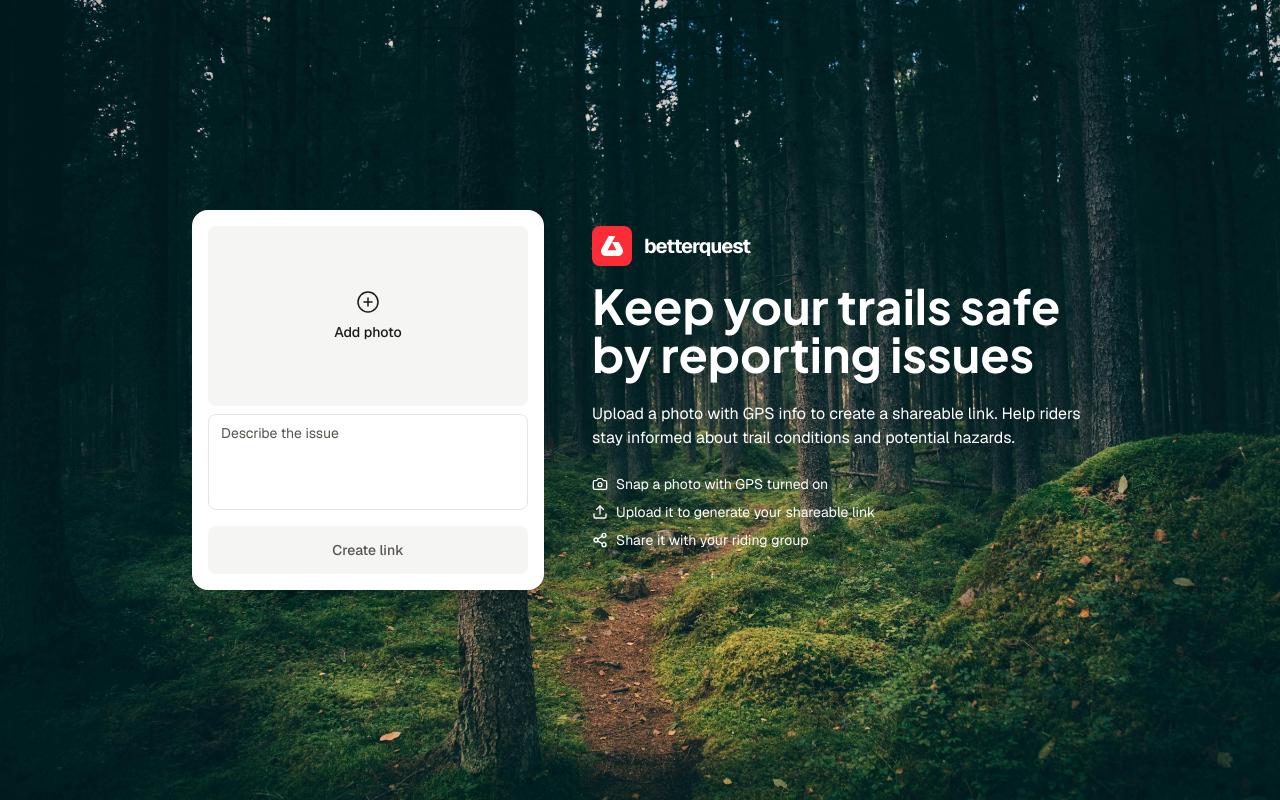
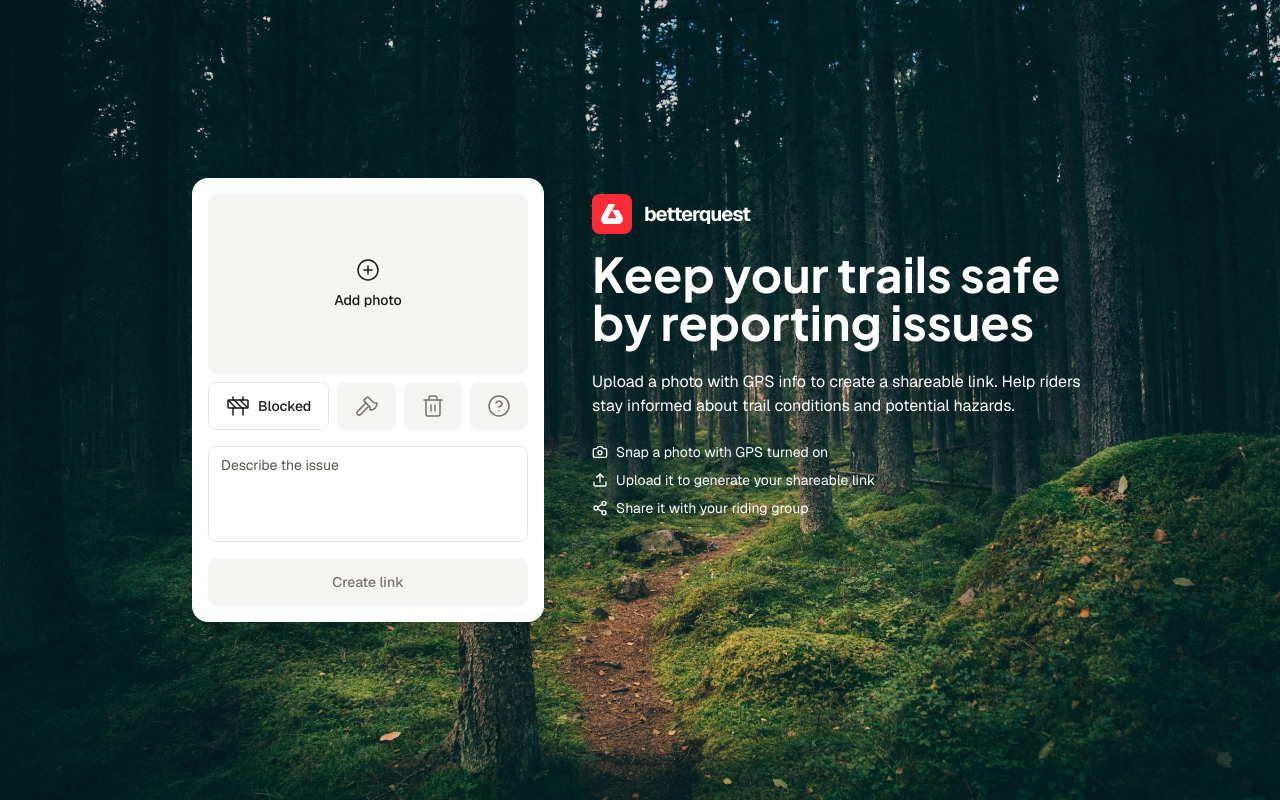
Before and after one commit to benjaminpfleghaar/betterquest, a Next.js app: page / in a window 1280 px wide. Built offline with nearby package versions, Linux system fonts and the light colour scheme.

Commit message:
feature: add type selector

```diff
--- a/src/app/(app)/[slug]/page.tsx
+++ b/src/app/(app)/[slug]/page.tsx
@@ -20,7 +20,7 @@ export default async function Page({
           href="/"
           className="flex h-10 w-fit items-center justify-center gap-2 rounded-full bg-stone-900 pr-4 pl-3 text-sm font-medium text-white"
         >
-          <CirclePlus size={16} aria-hidden="true" />
+          <CirclePlus size={16} />
           New
         </Link>
       </header>
--- a/src/app/(app)/page.tsx
+++ b/src/app/(app)/page.tsx
@@ -5,15 +5,15 @@ import { Camera, Share2, Upload } from "lucide-react";
 
 const usps = [
   {
-    icon: <Camera size={16} aria-hidden="true" />,
+    icon: Camera,
     label: "Snap a photo with GPS turned on",
   },
   {
-    icon: <Upload size={16} aria-hidden="true" />,
+    icon: Upload,
     label: "Upload it to generate your shareable link",
   },
   {
-    icon: <Share2 size={16} aria-hidden="true" />,
+    icon: Share2,
     label: "Share it with your riding group",
   },
 ];
@@ -48,9 +48,9 @@ export default function Home() {
             stay informed about trail conditions and potential hazards.
           </h2>
           <ol className="space-y-2">
-            {usps.map(({ icon, label }) => (
+            {usps.map(({ icon: Icon, label }) => (
               <li key={label} className="flex items-center gap-2 text-sm">
-                {icon}
+                <Icon size={16} />
                 {label}
               </li>
             ))}
--- a/src/components/form.tsx
+++ b/src/components/form.tsx
@@ -4,6 +4,7 @@ import exifr from "exifr";
 import Image from "next/image";
 import { handleSubmit } from "@/lib/actions";
 import { fileSchema } from "@/lib/validation";
+import TypeSelector from "@/components/type-selector";
 import { CirclePlus, OctagonAlert, X } from "lucide-react";
 import { ChangeEvent, useActionState, useEffect, useMemo, useRef, useState } from "react";
 
@@ -146,17 +147,23 @@ export default function Form() {
             <input type="hidden" name="longitude" value={location.longitude} />
           </>
         ) : null}
+        <TypeSelector isPending={isPending} />
+        <fieldset>
+          <legend id="description" className="sr-only">
+            Describe the issue
+          </legend>
           <textarea
             name="description"
             className="flex field-sizing-fixed h-24 w-full resize-none rounded-lg border border-stone-200 px-3 py-2 text-sm text-stone-900 placeholder:text-stone-600"
             placeholder="Describe the issue"
-          aria-label="Provide description"
+            aria-labelledby="description"
             disabled={isPending}
             maxLength={200}
           ></textarea>
+        </fieldset>
         <button
           type="submit"
-          className="flex h-12 w-full cursor-pointer items-center justify-center rounded-lg bg-stone-900 text-sm font-medium text-white disabled:cursor-default disabled:bg-stone-100 disabled:text-stone-600"
+          className="flex h-12 w-full cursor-pointer items-center justify-center rounded-lg bg-stone-900 text-sm font-medium text-white disabled:cursor-default disabled:bg-stone-100 disabled:text-stone-500"
           disabled={!file || isPending}
         >
           Create link
--- a/src/components/location.tsx
+++ b/src/components/location.tsx
@@ -7,36 +7,28 @@ const issue = {
   blocked: {
     title: "Trail is blocked",
     background: "bg-orange-400",
-    icon: (
-      <Construction strokeWidth={1.5} aria-hidden="true" className="absolute" />
-    ),
+    icon: Construction,
   },
   modified: {
     title: "Trail is modified",
     background: "bg-blue-400",
-    icon: <Axe strokeWidth={1.5} aria-hidden="true" className="absolute" />,
+    icon: Axe,
   },
   destroyed: {
     title: "Trail is destroyed",
     background: "bg-red-400",
-    icon: <Trash2 strokeWidth={1.5} aria-hidden="true" className="absolute" />,
+    icon: Trash2,
   },
   other: {
     title: "Other issue",
     background: "bg-stone-400",
-    icon: (
-      <CircleQuestionMark
-        strokeWidth={1.5}
-        aria-hidden="true"
-        className="absolute"
-      />
-    ),
+    icon: CircleQuestionMark,
   },
 };
 
 export default async function Location({ slug }: { slug: string }) {
   await new Promise((resolve) => setTimeout(resolve, 1000));
-  const { title, background, icon } = issue["blocked"];
+  const { title, background, icon: Icon } = issue["blocked"];
 
   /*  const supabase = await createClient();
 
@@ -74,7 +66,7 @@ export default async function Location({ slug }: { slug: string }) {
                   background,
                 )}
               ></div>
-              {icon}
+              <Icon strokeWidth={1.5} className="absolute" />
             </div>
             <div>
               <h1 className="font-bold">{title}</h1>
--- a/src/components/social-links.tsx
+++ b/src/components/social-links.tsx
@@ -44,7 +44,7 @@ export default function SocialLinks({ lat, lon, issue }: SocialLinksProps) {
           className="flex size-12 cursor-pointer items-center justify-center rounded-full border border-stone-200 bg-white"
           onClick={shareLink}
         >
-          <Share2 size={16} aria-hidden="true" />
+          <Share2 size={16} />
           <span className="sr-only">Share Link</span>
         </button>
       </li>
@@ -55,7 +55,7 @@ export default function SocialLinks({ lat, lon, issue }: SocialLinksProps) {
           rel="nofollow noopener noreferrer"
           target="_blank"
         >
-          <Map size={16} aria-hidden="true" />
+          <Map size={16} />
           <span className="sr-only">Copy Link</span>
         </Link>
       </li>
@@ -65,7 +65,7 @@ export default function SocialLinks({ lat, lon, issue }: SocialLinksProps) {
           className="flex size-12 cursor-pointer items-center justify-center rounded-full border border-stone-200 bg-white"
           onClick={copyLink}
         >
-          <Link2 size={16} aria-hidden="true" />
+          <Link2 size={16} />
           <span className="sr-only">Copy Link</span>
         </button>
       </li>
--- /dev/null
+++ b/src/components/type-selector.tsx
@@ -0,0 +1,55 @@
+import { Axe, CircleQuestionMark, Construction, Trash2 } from "lucide-react";
+
+const types = [
+  {
+    value: "blocked",
+    label: "Blocked",
+    icon: Construction,
+  },
+  {
+    value: "modified",
+    label: "Modified",
+    icon: Axe,
+  },
+  {
+    value: "destroyed",
+    label: "Destroyed",
+    icon: Trash2,
+  },
+  {
+    value: "other",
+    label: "Other",
+    icon: CircleQuestionMark,
+  },
+];
+
+export default function TypeSelector({ isPending }: { isPending: boolean }) {
+  return (
+    <fieldset
+      role="radiogroup"
+      className="flex gap-2"
+      aria-labelledby="type-selector"
+    >
+      <legend id="type-selector" className="sr-only">
+        Choose an issue type
+      </legend>
+      {types.map(({ value, label, icon: Icon }, index) => (
+        <label
+          key={label}
+          className="flex h-12 grow cursor-pointer items-center justify-center gap-2 rounded-lg bg-stone-100 text-sm font-medium text-stone-500 has-checked:border has-checked:border-stone-200 has-checked:bg-white has-checked:text-stone-900"
+        >
+          <input
+            name="type"
+            type="radio"
+            value={value}
+            disabled={isPending}
+            className="peer sr-only"
+            defaultChecked={index === 0}
+          />
+          <Icon strokeWidth={1.5} />
+          <span className="hidden peer-checked:inline">{label}</span>
+        </label>
+      ))}
+    </fieldset>
+  );
+}
```
Lines whose indentation alone changed are shown as unchanged.
